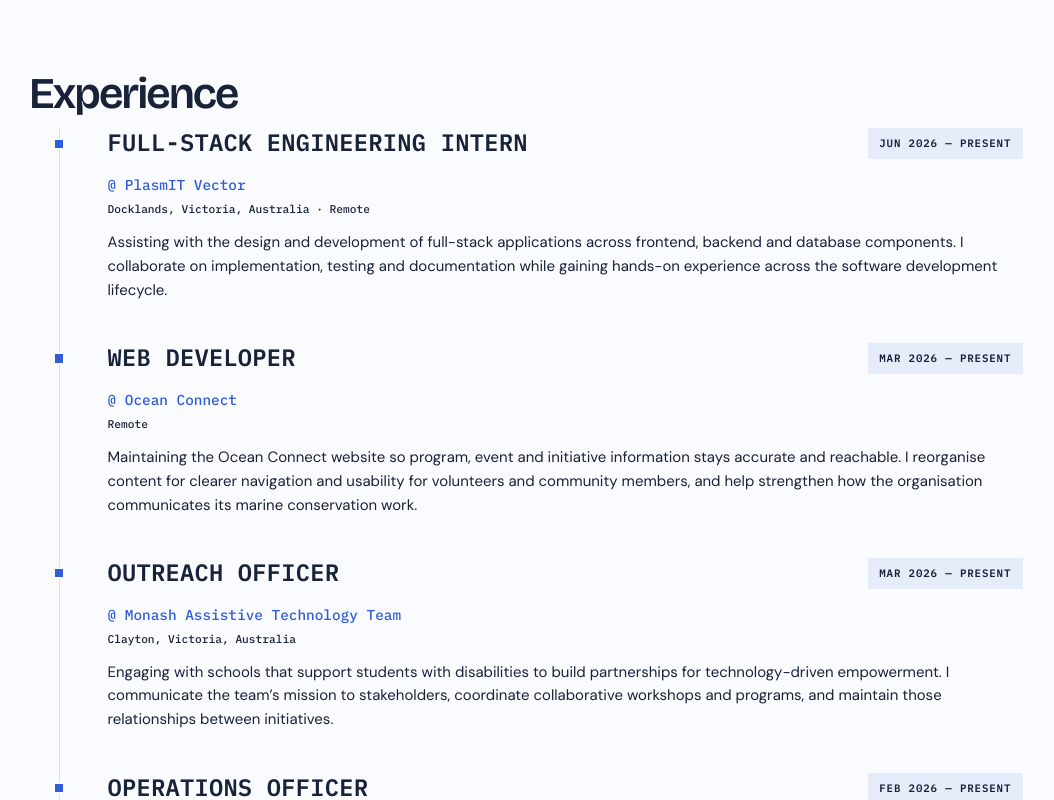
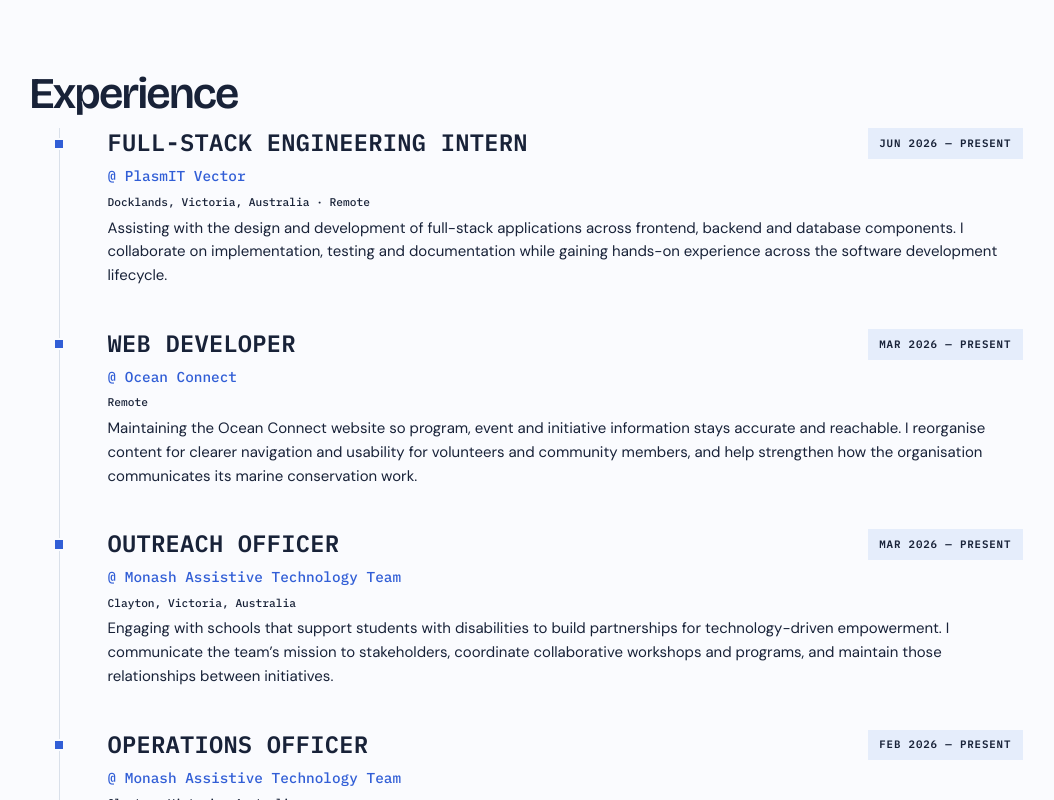
Before and after one commit to pjrus/p-jain-dev, a SvelteKit app: page / in a window 1280 px wide. Shown: the part 1740-2540 px from the top of the page, without its empty margins (114-1168 px from the left). Built offline with nearby package versions, Linux system fonts and the light colour scheme.

Commit message:
style: space experience entry lines with one uniform gap

```diff
--- a/src/styles/experience.css
+++ b/src/styles/experience.css
@@ -25,6 +25,9 @@
 /* Item text lands on the same x as the heading text (icon + gap). */
 .experience-item {
   position: relative;
+  display: flex;
+  flex-direction: column;
+  gap: var(--exp-stack-gap);
   padding: 0 0 var(--item-space) calc(var(--exp-rail-offset) / 2 + var(--exp-gap) - 0.5px);
 }
 
@@ -77,12 +80,15 @@
 }
 
 .experience-meta {
-  margin-top: 1rem;
+  display: flex;
+  flex-direction: column;
+  gap: var(--exp-stack-gap);
 }
 
 .organisation,
 .location {
   font-family: var(--font-mono);
+  line-height: var(--leading-label);
 }
 
 /* Organisation and location were tuned against a 1.05rem summary; they scale
@@ -94,14 +100,12 @@
 }
 
 .location {
-  margin-top: 0.2rem;
   color: var(--muted);
   font-size: max(0.78rem, calc(var(--text-desc) * 0.78 / 1.05));
 }
 
 .experience-summary {
   max-width: var(--measure-lg);
-  margin-top: var(--summary-gap);
   color: var(--muted);
   font-size: var(--text-desc);
   line-height: var(--leading-desc);
@@ -110,7 +114,7 @@
 @media (max-width: 700px) {
   .experience-item-heading {
     flex-direction: column;
-    gap: 0.75rem;
+    gap: var(--exp-stack-gap);
   }
 
   .experience-period {
--- a/src/styles/tokens.css
+++ b/src/styles/tokens.css
@@ -114,6 +114,8 @@
   --exp-gap: 1.25rem;
   --exp-role: clamp(1.2rem, 2.2vw, 1.65rem);
   --exp-marker: 0.85rem;
+  /* One gap between role, organisation, location and summary. */
+  --exp-stack-gap: 0.5rem;
 }
 
 /* Dark theme: a near-solid-black, neutral canvas. Elevation is carried by
```
